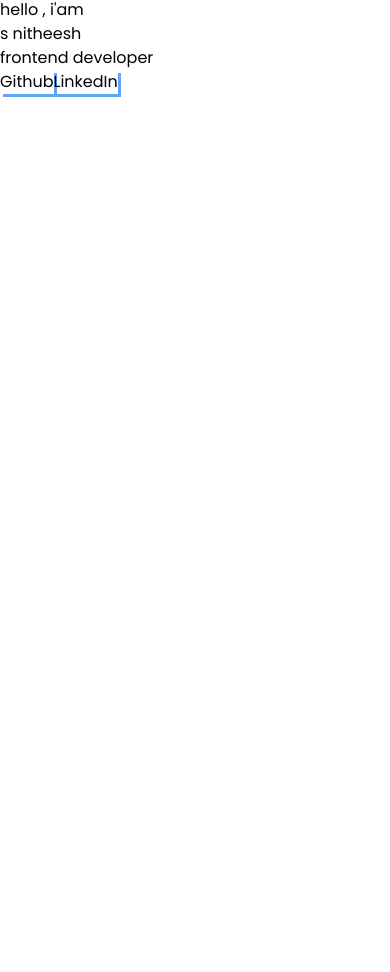
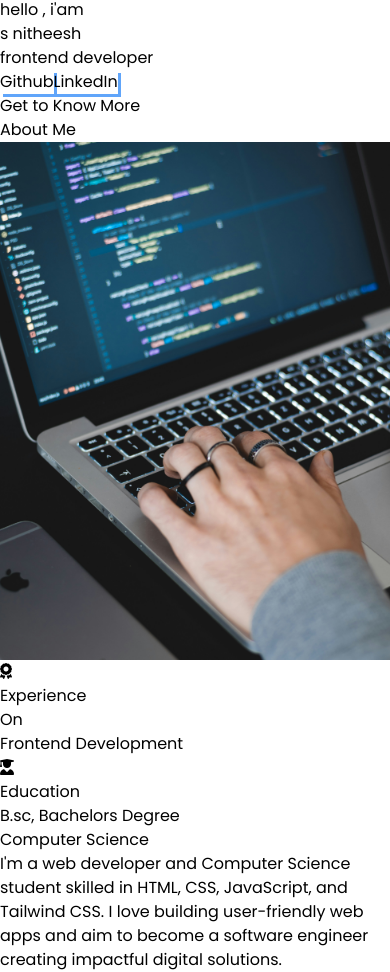
Before and after one commit to Nitheesh029/Portfolio-with-react, a React (Vite) app: page / in a window 390 px wide. Shown: the part 661-1633 px from the top of the page. Before the commit the page ends 844 px from the top, so only its background shows below. Built offline with nearby package versions, Linux system fonts and the light colour scheme.

Commit message:
refactor: update layout and styling for Home and About components

```diff
--- a/src/App.jsx
+++ b/src/App.jsx
@@ -32,8 +32,8 @@ function App() {
         />
       )}
       <Home />
-      {/* <About />
-      <Experience />
+      <About />
+      {/*<Experience />
       <Projects />
       <Footer /> */}
     </div>
--- a/src/components/About.jsx
+++ b/src/components/About.jsx
@@ -1,5 +1,48 @@
 function About() {
-  return <div>About</div>;
+  return (
+    <div
+      className="min-h-screen flex flex-col justify-center items-center"
+      id="About"
+    >
+      <div className="text-center leading-10">
+        <p className="text-slate-500 text-xl">
+          Get to <span className="text-blue-400">Know More</span>
+        </p>
+        <h1 className="text-6xl font-semibold">About Me</h1>
+      </div>
+      <div className="flex lg:gap-20 gap-10 mt-[100px] flex-col md:flex-row">
+        <div className="mx-auto md:mx-0">
+          <img
+            src="about.jpg"
+            alt=""
+            className="w-[350px] h-[400px] object-cover rounded-xl"
+          />
+        </div>
+        <div className="flex flex-col justify-around gap-10 md:gap-0">
+          <div className="flex gap-10 flex-col md:flex-row mx-auto md:mx-0">
+            <div className="w-[300px] md:w-[250px] h-[150px] border-2 flex flex-col items-center justify-center gap-1 rounded-xl">
+              <i className="fa-solid fa-award"></i>
+              <p>Experience</p>
+              <p>On</p>
+              <p>Frontend Development</p>
+            </div>
+            <div className="w-[300px] md:w-[250px] h-[150px] border-2 flex flex-col items-center justify-center gap-1 rounded-xl">
+              <i className="fa-solid fa-user-graduate"></i>
+              <p>Education</p>
+              <p>B.sc, Bachelors Degree</p>
+              <p>Computer Science</p>
+            </div>
+          </div>
+          <p className="md:w-[550px] w-[400px] sm:w-[500px] mx-auto md:mx-0 text-justify px-1 sm:px-0">
+            I'm a web developer and Computer Science student skilled in HTML,
+            CSS, JavaScript, and Tailwind CSS. I love building user-friendly web
+            apps and aim to become a software engineer creating impactful
+            digital solutions.
+          </p>
+        </div>
+      </div>
+    </div>
+  );
 }
 
 export default About;
--- a/src/components/Home.jsx
+++ b/src/components/Home.jsx
@@ -1,6 +1,9 @@
 function Home() {
   return (
-    <div className="min-w-screen pt-[200px] flex md:flex-row flex-col justify-center items-center gap-20">
+    <div
+      className="min-h-screen flex md:flex-row flex-col justify-center items-center gap-20"
+      id="Home"
+    >
       <div>
         <img
           src="profile1.png"
@@ -14,7 +17,7 @@ function Home() {
         <p className="capitalize text-3xl md:text-4xl">
           frontend <span className="text-blue-400">developer</span>
         </p>
-        <div className="flex justify-evenly sm:gap-0 gap-5">
+        <div className="flex justify-evenly md:gap-0 gap-5">
           <button className="border-2 border-blue-400 px-10 py-2 rounded-md blueShadow duration-200">
             Github
           </button>
--- a/src/components/NavBar.jsx
+++ b/src/components/NavBar.jsx
@@ -5,7 +5,7 @@ function NavBar(props) {
       <div className="Logo text-xl font-semibold cursor-pointer">
         S Nitheesh
       </div>
-      <div className="sm:flex gap-5 hidden">
+      <div className="md:flex gap-5 hidden">
         {navMenus.map((navMenu, navMenuIndex) => {
           return (
             <button
@@ -24,7 +24,7 @@ function NavBar(props) {
           );
         })}
       </div>
-      <div className="flex sm:hidden">
+      <div className="flex md:hidden">
         <button onClick={toggleShowModel}>
           <i className="fa-solid fa-bars rounded-full p-2 hover:bg-slate-700 cursor-pointer"></i>
         </button>
```
Also changed, not shown: public/about.jpg (added).
